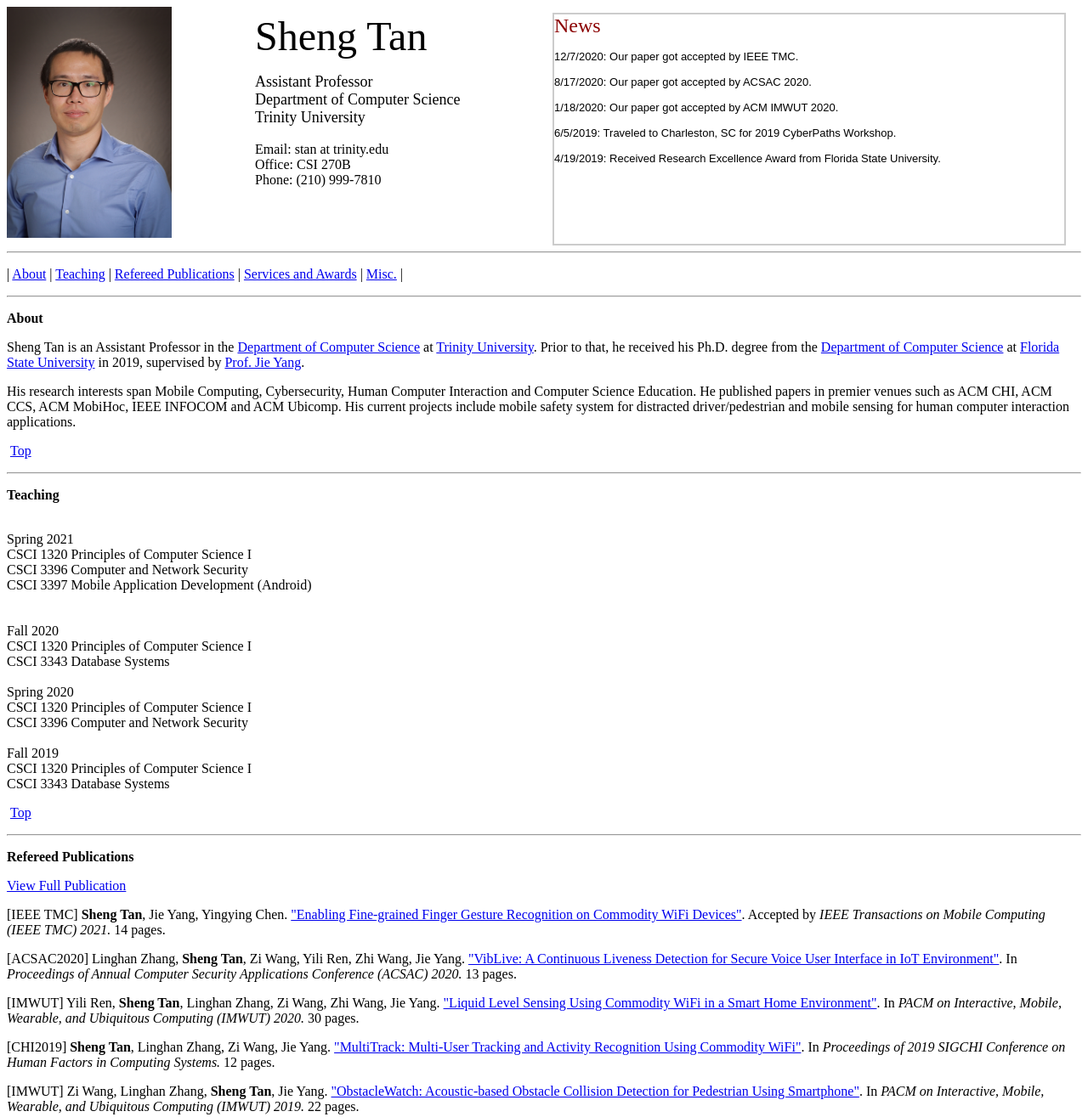
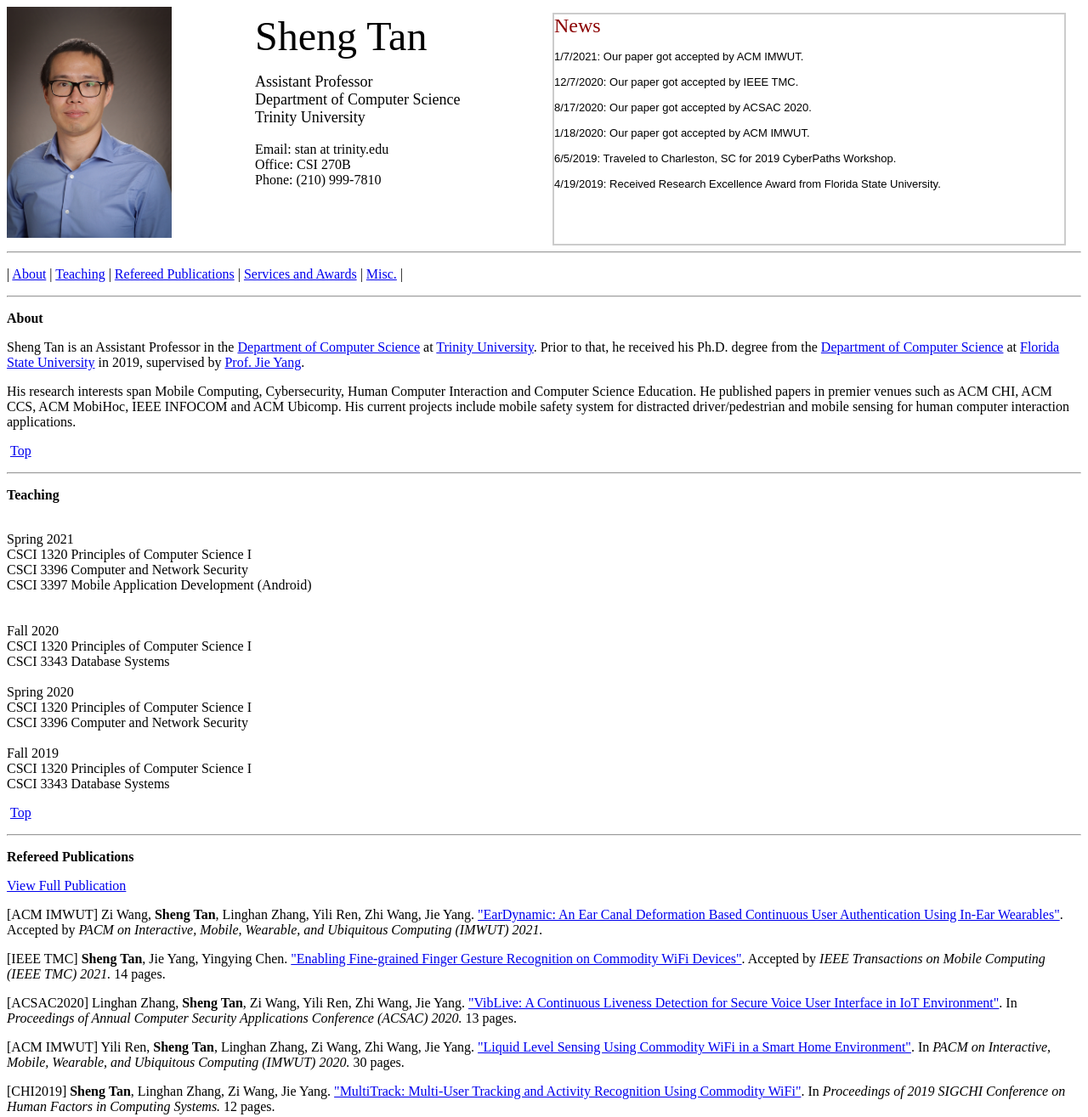
Before and after one commit to sheng-tan/sheng-tan.github.io, a plain HTML site: page index.html in a window 1280 px wide. Shown: the top 1315 px of the page at 85% size. Drawn offline with Linux system fonts and the light colour scheme.

Commit message:
update new paper

```diff
--- a/index.html
+++ b/index.html
@@ -45,13 +45,16 @@
 
 		<br>
 		<br>
+		1/7/2021: Our paper got accepted by ACM IMWUT.
+		<br>
+		<br>
 		12/7/2020: Our paper got accepted by IEEE TMC.
 		<br>
 		<br>
 		8/17/2020: Our paper got accepted by ACSAC 2020.
 		<br>
 		<br>
-		1/18/2020: Our paper got accepted by ACM IMWUT 2020.
+		1/18/2020: Our paper got accepted by ACM IMWUT.
 		<br>
 		<br>
 		6/5/2019: Traveled to Charleston, SC for 2019 CyberPaths Workshop.
@@ -137,6 +140,12 @@ Fall 2019<br />
 </p>
 
 <p>
+[ACM IMWUT] Zi Wang, <b>Sheng Tan</b>, Linghan Zhang, Yili Ren, Zhi Wang, Jie Yang.
+<a href="pdf/eardynamic.pdf">"EarDynamic: An Ear Canal Deformation Based Continuous User Authentication Using In-Ear Wearables"</a>.
+Accepted by <i>PACM on Interactive, Mobile, Wearable, and Ubiquitous Computing (IMWUT) 2021.</i>
+</p>
+
+<p>
 [IEEE TMC] <b>Sheng Tan</b>, Jie Yang, Yingying Chen.
 <a href="pdf/wifinger_tmc.pdf">"Enabling Fine-grained Finger Gesture Recognition on Commodity WiFi Devices"</a>.
 Accepted by <i>IEEE Transactions on Mobile Computing (IEEE TMC) 2021.</i> 14 pages.
@@ -149,7 +158,7 @@ In <i>Proceedings of Annual Computer Security Applications Conference (ACSAC) 20
 </p>
 
 <p>
-[IMWUT] Yili Ren,  <b>Sheng Tan</b>, Linghan Zhang, Zi Wang, Zhi Wang, Jie Yang.
+[ACM IMWUT] Yili Ren,  <b>Sheng Tan</b>, Linghan Zhang, Zi Wang, Zhi Wang, Jie Yang.
 <a href="pdf/LiquidSense.pdf">"Liquid Level Sensing Using Commodity WiFi in a Smart Home Environment"</a>.
 In <i>PACM on Interactive, Mobile, Wearable, and Ubiquitous Computing (IMWUT) 2020.</i> 30 pages.
 </p>
@@ -161,7 +170,7 @@ In <i>Proceedings of 2019 SIGCHI Conference on Human Factors in Computing System
 </p>
 
 <p>
-[IMWUT] Zi Wang, Linghan Zhang, <b>Sheng Tan</b>, Jie Yang.
+[ACM IMWUT] Zi Wang, Linghan Zhang, <b>Sheng Tan</b>, Jie Yang.
 <a href="pdf/obstaclewatch.pdf">"ObstacleWatch: Acoustic-based Obstacle Collision Detection for Pedestrian Using Smartphone"</a>.
 In <i>PACM on Interactive, Mobile, Wearable, and Ubiquitous Computing (IMWUT) 2019.</i> 22 pages.
 </p>
```
